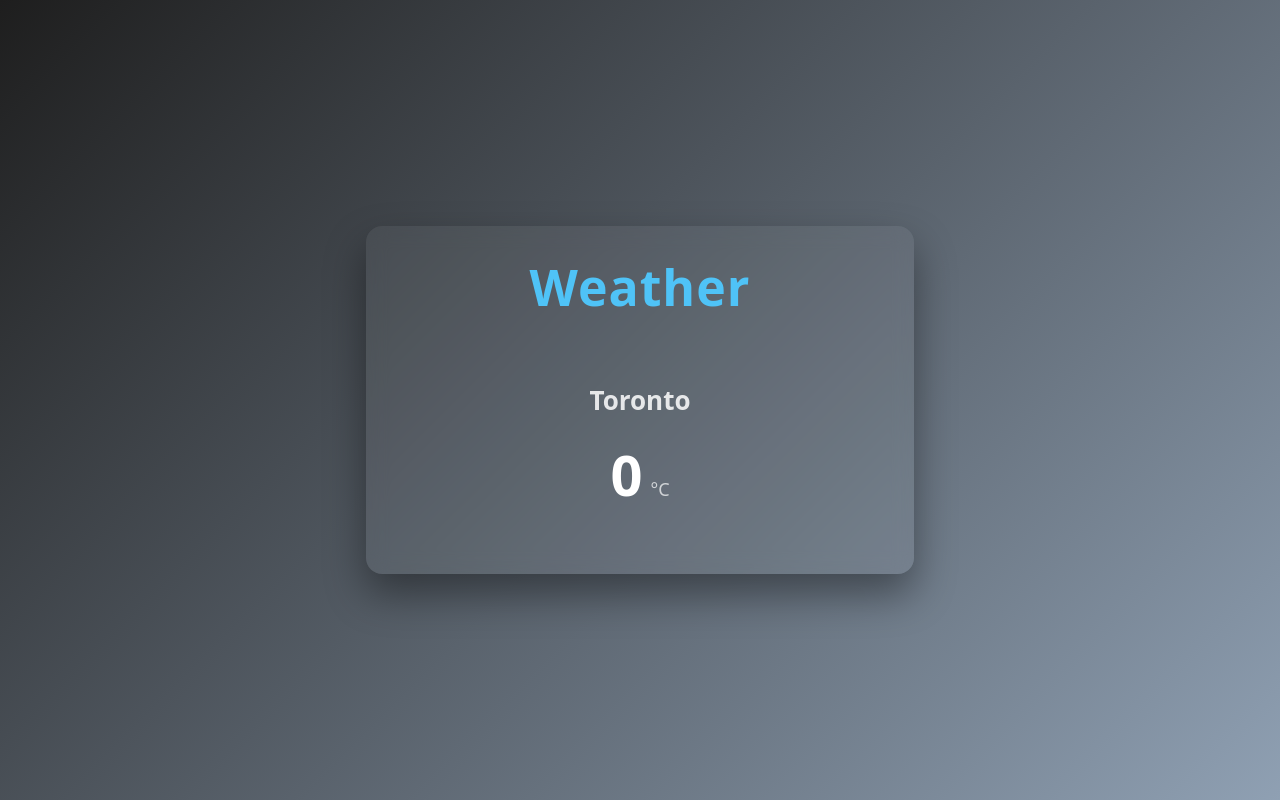
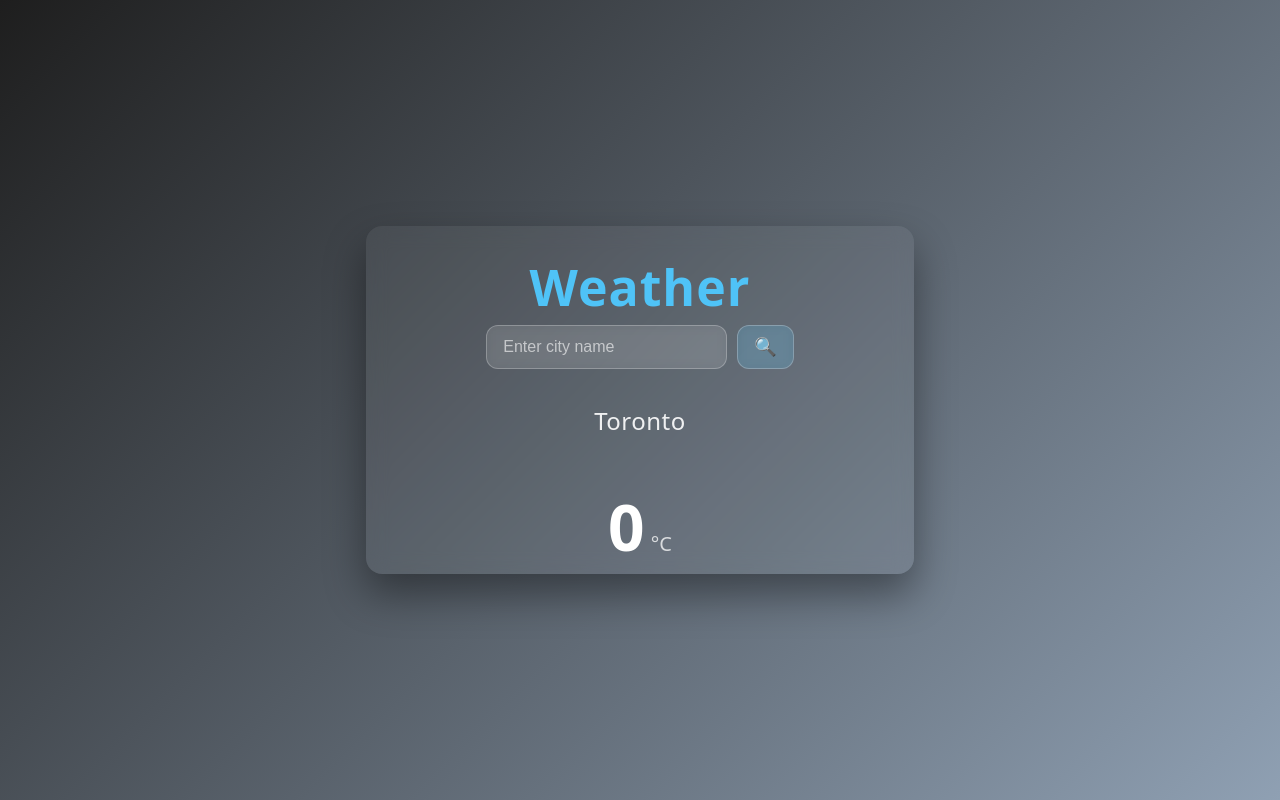
Before and after one commit to rnk07/weatherApp, a React (Vite) app in the folder client/: page / in a window 1280 px wide. Built offline with nearby package versions, Linux system fonts and the light colour scheme.

Commit message:
added search location code and css

```diff
--- a/client/src/App.css
+++ b/client/src/App.css
@@ -49,29 +49,95 @@ body {
 
 /* Location */
 .location {
-  font-size: 26px;
-  margin-bottom: 12px;
-  color: rgba(255, 255, 255, 0.85);
+  font-size: 24px;
+  font-weight: 500;
+  letter-spacing: 0.5px;
+  color: rgba(255, 255, 255, 0.9);
 }
 
 /* Temperature row */
 .temp-container {
   display: flex;
-  gap: 8px;
+  gap: 6px;
   align-items: baseline;
   justify-content: center;
+  margin-top: 10px;
 }
 
 
 /* Temperature value */
 .temperature {
-  font-size: 56px;
+  font-size: 64px;
   font-weight: 600;
   color: #ffffff;
 }
 
 /* Unit */
 .temp-unit {
+  font-size: 20px;
+  color: rgba(255, 255, 255, 0.75);
+}
+
+/* User Input Field */
+.user-location {
+  display: flex;
+  flex-direction: column;
+  gap: 14px;
+  margin-bottom: 20px;
+}
+
+.get-user-input {
+  padding: 12px 16px;
+  font-size: 16px;
+  border-radius: 12px;
+  border: 1px solid rgba(255, 255, 255, 0.25);
+  background: rgba(255, 255, 255, 0.1);
+  color: #fff;
+  outline: none;
+  backdrop-filter: blur(6px);
+  transition: all 0.3s ease;
+}
+
+.get-user-input::placeholder {
+  color: rgba(255, 255, 255, 0.6);
+}
+
+.get-user-input:focus {
+  border-color: #4fc3f7;
+  box-shadow: 0 0 0 2px rgba(79, 195, 247, 0.3);
+}
+
+.container {
+  transition: transform 0.3s ease, box-shadow 0.3s ease;
+}
+
+.container:hover {
+  transform: translateY(-1px);
+  box-shadow: 0 30px 60px rgba(0, 0, 0, 0.45);
+}
+
+.search-box {
+  display: flex;
+  gap: 10px;
+}
+
+.search-btn {
+  padding: 0 16px;
   font-size: 18px;
-  color: rgba(255, 255, 255, 0.7);
+  border-radius: 12px;
+  border: 1px solid rgba(255, 255, 255, 0.25);
+  background: rgba(79, 195, 247, 0.2);
+  color: #ffffff;
+  cursor: pointer;
+  backdrop-filter: blur(6px);
+  transition: all 0.3s ease;
 }
+
+.search-btn:hover {
+  background: rgba(79, 195, 247, 0.35);
+  transform: translateY(-2px);
+}
+
+.search-btn:active {
+  transform: scale(0.95);
+}
--- a/client/src/App.jsx
+++ b/client/src/App.jsx
@@ -11,9 +11,23 @@ function App() {
         </header>
 
         <section className="weather-body">
-          <h2 className="location">
-            Toronto
-          </h2>
+
+          <div className="user-location">
+            <div className="search-box">
+              <input
+                type="text"
+                className="get-user-input"
+                placeholder="Enter city name"
+              />
+
+              <button className="search-btn">
+                🔍
+              </button>
+            </div>
+
+            <h2 className="location">Toronto</h2>
+          </div>
+
           <div className="temp-container">
             <output className='temperature'>0</output>
             <small className='temp-unit'>°C</small>
```
